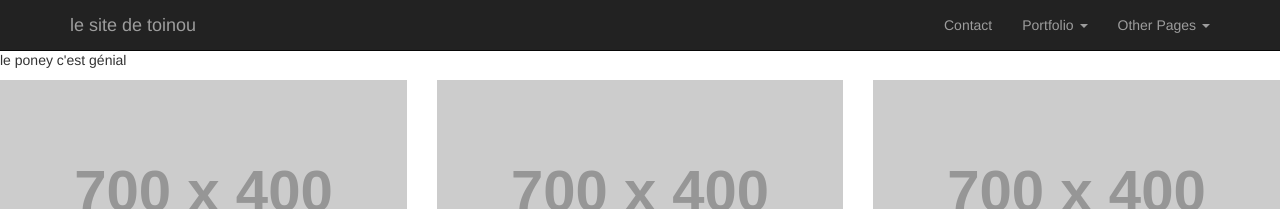
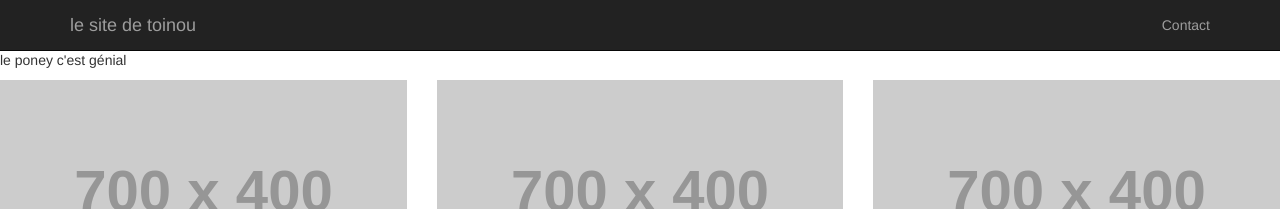
Before and after one commit to pouliant/pouliant.github.io, a Jekyll site: the page built from index.md, in a window 1280 px wide. Shown: the top 209 px of the page. Built offline with Jekyll 4.4.1, drawn with Linux system fonts in a browser that asks for light colours; nearby versions of some CDN libraries; library files that are not in the unit come from our copies.

Commit message:
modif page

```diff
--- a/_includes/header.html
+++ b/_includes/header.html
@@ -17,46 +17,7 @@
                     <li>
                         <a href="contact.html">Contact</a>
                     </li>
-                    <li class="dropdown">
-                        <a href="#" class="dropdown-toggle" data-toggle="dropdown">Portfolio <b class="caret"></b></a>
-                        <ul class="dropdown-menu">
-                            <li>
-                                <a href="portfolio-1-col.html">1 Column Portfolio</a>
-                            </li>
-                            <li>
-                                <a href="portfolio-2-col.html">2 Column Portfolio</a>
-                            </li>
-                            <li>
-                                <a href="portfolio-3-col.html">3 Column Portfolio</a>
-                            </li>
-                            <li>
-                                <a href="portfolio-4-col.html">4 Column Portfolio</a>
-                            </li>
-                            <li>
-                                <a href="portfolio-item.html">Single Portfolio Item</a>
-                            </li>
-                        </ul>
-                    </li>
-                    <li class="dropdown">
-                        <a href="#" class="dropdown-toggle" data-toggle="dropdown">Other Pages <b class="caret"></b></a>
-                        <ul class="dropdown-menu">
-                            <li>
-                                <a href="full-width.html">Full Width Page</a>
-                            </li>
-                            <li>
-                                <a href="sidebar.html">Sidebar Page</a>
-                            </li>
-                            <li>
-                                <a href="faq.html">FAQ</a>
-                            </li>
-                            <li>
-                                <a href="404.html">404</a>
-                            </li>
-                            <li>
-                                <a href="pricing.html">Pricing Table</a>
-                            </li>
-                        </ul>
-                    </li>
+
                 </ul>
             </div>
             <!-- /.navbar-collapse -->
```
